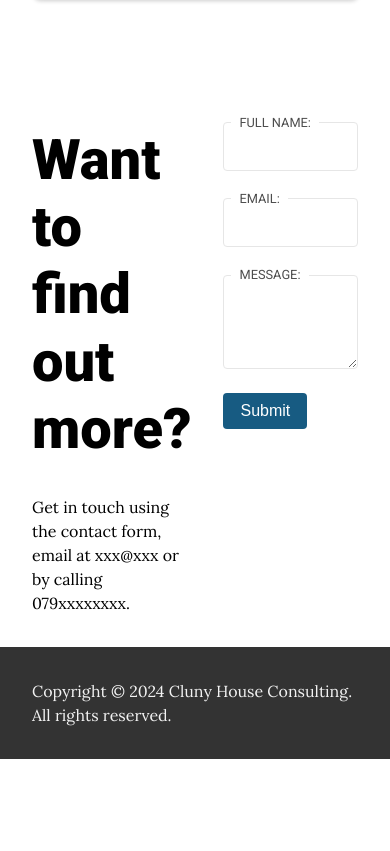
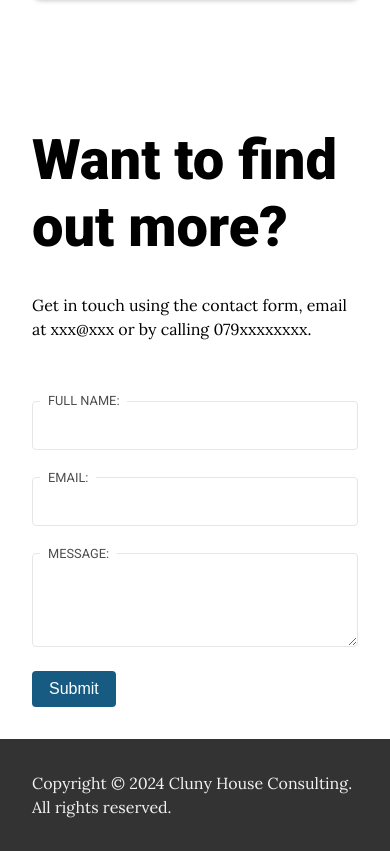
Before and after one commit to CJohnston079/cluny-house-consulting, a React (Vite) app: page / in a window 390 px wide. Shown: the part 1626-2477 px from the top of the page. Before the commit the page ends 2385 px from the top, so only its background shows below. Built offline with nearby package versions, Linux system fonts and the light colour scheme.

Commit message:
Feat: make `Contact` responsive on mobile devices

```diff
--- a/src/Contact.css
+++ b/src/Contact.css
@@ -14,3 +14,11 @@
 	line-height: 1.2;
 	text-wrap: balance;
 }
+
+@media (width <= 43.75em) {
+	.contact {
+		display: flex;
+		flex-direction: column;
+		gap: 2rem;
+	}
+}
```
